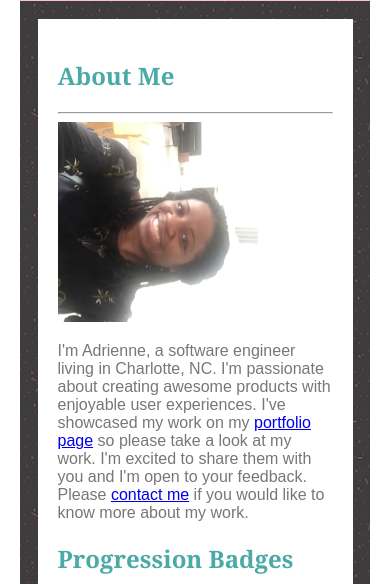
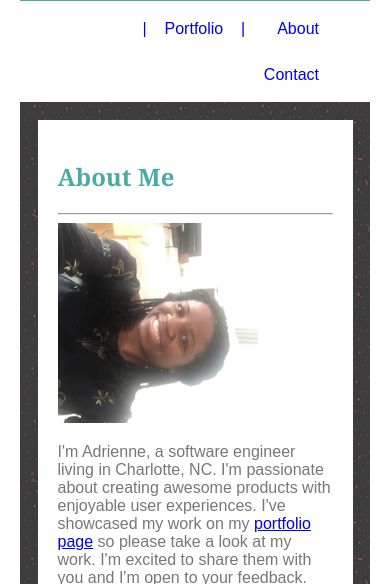
Before and after one commit to adriennerice/Responsive-Portfolio, a plain HTML site: page index.html in a window 390 px wide. Shown: the part 89-673 px from the top of the page. Drawn offline with nearby package versions, Linux system fonts and the light colour scheme.

Commit message:
completed header

```diff
--- a/assets/css/style.css
+++ b/assets/css/style.css
@@ -247,7 +247,7 @@ p {
 
     .name, .nav, .header,.headerSection {
         width: 100%;
-        /* position: static; */
+        /* position: relative; */
     }
 
     .container {
@@ -259,10 +259,11 @@ p {
     }
 
     .nav {
-        background-color: pink;
-        /* position: static;  */
+        /* background-color: pink; */
+        position: relative;
         text-align: center;
         width: 100%;
+        margin-top: 40px;
     }
 
     ul  {
```
